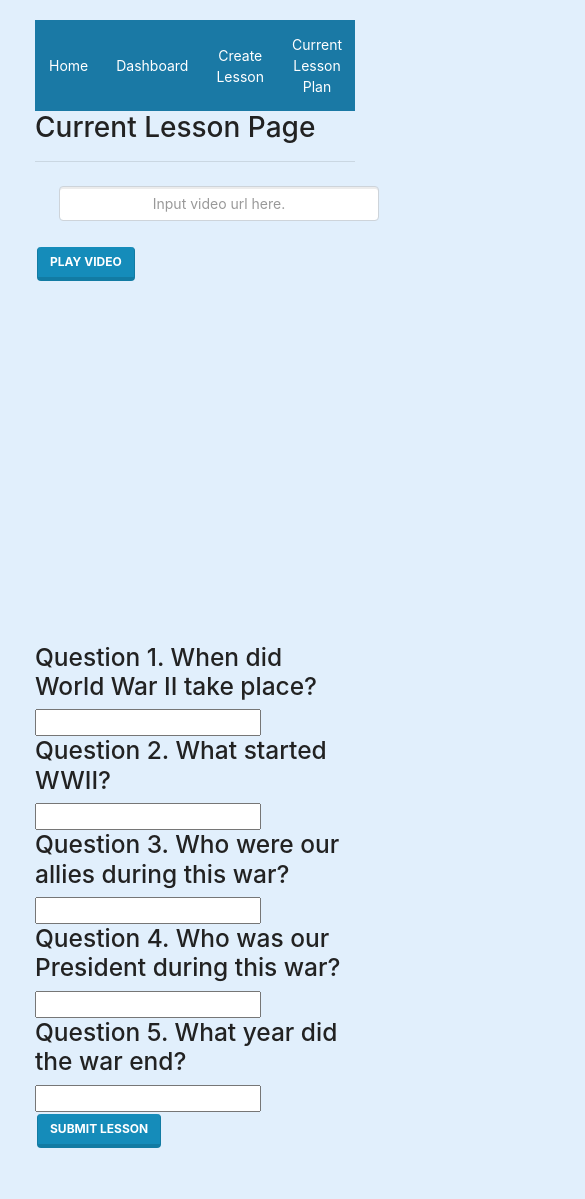
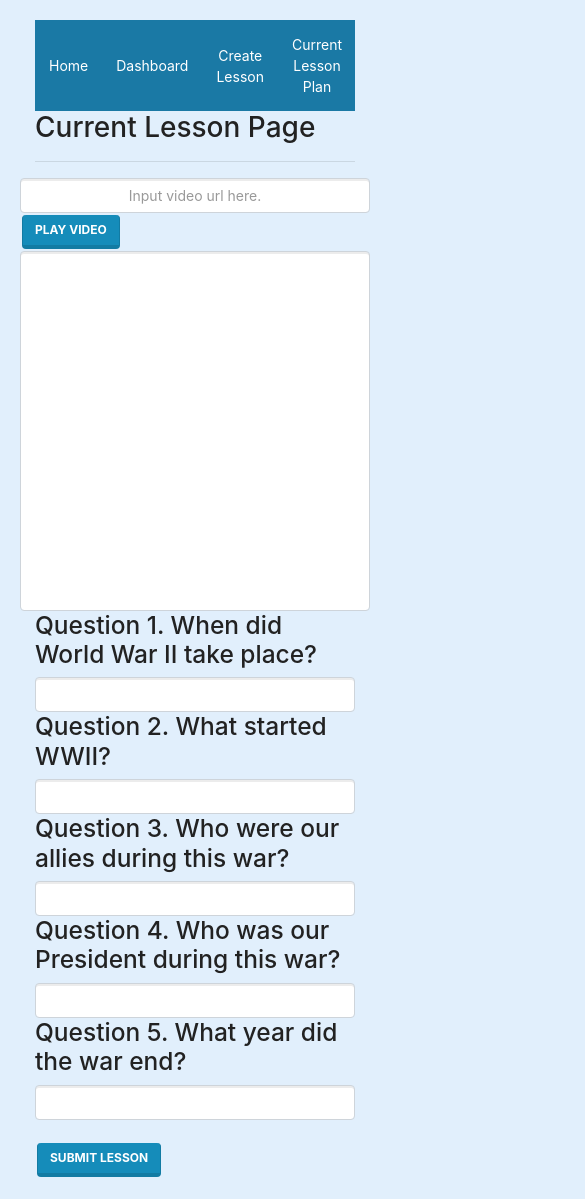
Before and after one commit to Woz-U-Group-Projects/new-team-freeze, a React (Create React App) app in the folder client-react/: page /CurrentLessonPlan in a window 390 px wide. Shown: the top 1199 px of the page, 585 px wide, since content can reach past the window. Before the commit the page ends 1170 px from the top, so only its background shows below. Built offline with nearby package versions, Linux system fonts and the light colour scheme; no server answers; sample sign-in values are in the browser's storage.

Commit message:
made video responsive on currentlesson page

```diff
--- a/client-react/src/Screens/CurrentLessonPlan.js
+++ b/client-react/src/Screens/CurrentLessonPlan.js
@@ -81,30 +81,35 @@ class CurrentLessonPlan extends React.Component {
                 </div>
                 <hr></hr>
                                   <div className="video">
-                                  <header className="video-header">
-                                       <div>
+                                  <div className="video-header">
+
                                            <form onSubmit={this.handleSubmit}>
-                                          <input onChange={this.handleChange}
-                                          className="form-control m-4" type="text" placeholder="Input video url here."/>
+                                               <div className="row">
+                                         <input onChange={this.handleChange}
+                                          className="form-control" type="text" placeholder="Input video url here."/>
+                                          </div>
+                                          <div className="row">
                                            <button className="btn btn-primary">Play Video</button>
-                                           </form>
-                                      </div>
+                                           </div>
+                                           <div className="row">
+                        <ReactPlayer className="form-control rounded"  url={this.state.url} control={true} />
+                        </div>
+                        </form>
+                        </div>
 
-                        <ReactPlayer url={this.state.url} control={true} />
-                        </header>
                       </div>
                 <div>
                         <form>
                             <h3>Question 1. When did World War II take place?</h3>
-                            <input type="number"/>
+                            <input className="form-control sm-8" type="number"/>
                             <h3>Question 2. What started WWII?</h3>
-                            <input type="text"/>
+                            <input className="form-control sm-8" type="text"/>
                             <h3>Question 3. Who were our allies during this war?</h3>
-                            <input type="text"/>
+                            <input className="form-control sm-8" type="text"/>
                             <h3>Question 4. Who was our President during this war?</h3>
-                            <input type="text"/>
+                            <input className="form-control sm-8" type="text"/>
                             <h3>Question 5. What year did the war end?</h3>
-                            <input type="number"/>
+                            <input className="form-control sm-8" type="number"/>
 
                             <br></br>
                             <button type="submit"
```
